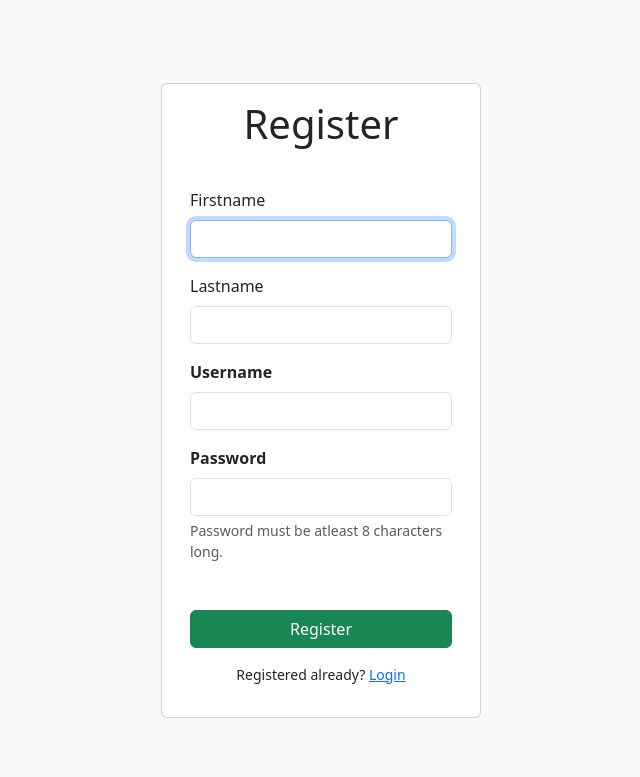
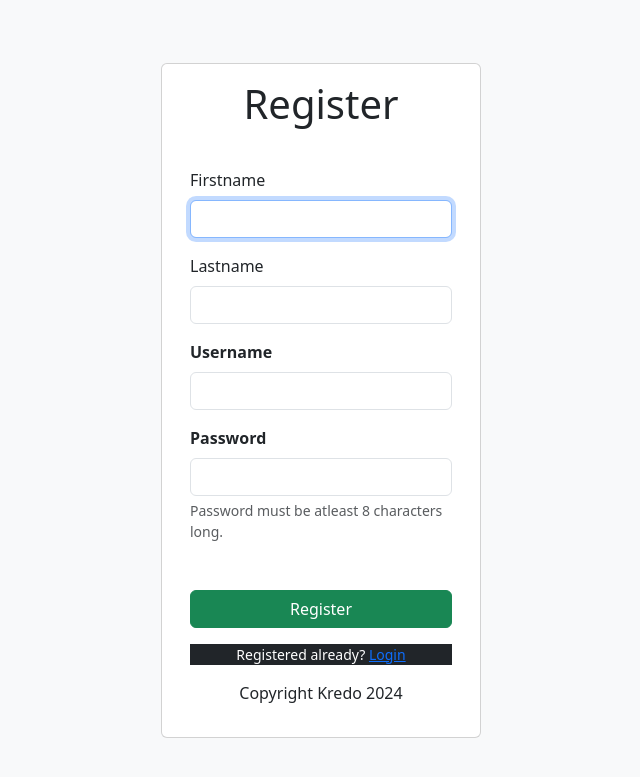
Before and after one commit to Kredo-Garry/the-company-feb, a PHP site: page /register.php in a window 1280 px wide. Shown: the top 777 px of the page, without its empty margins (319-959 px from the left). Run offline with PHP 8.4, Linux system fonts and the light colour scheme.

Commit message:
modified the register.php file

```diff
--- a/views/register.php
+++ b/views/register.php
@@ -42,7 +42,8 @@
                         </div>
                         <button type="submit" class="btn btn-success w-100">Register</button>
                     </form>
-                    <p class="text-center mt-3 small">Registered already? <a href="../views/">Login</a></p>
+                    <p class="text-center mt-3 small bg-dark text-white">Registered already? <a href="../views/">Login</a></p>
+                    <p class="text-center mt-1">Copyright Kredo 2024</p>
                 </div>
             </div>
         </div>
```
